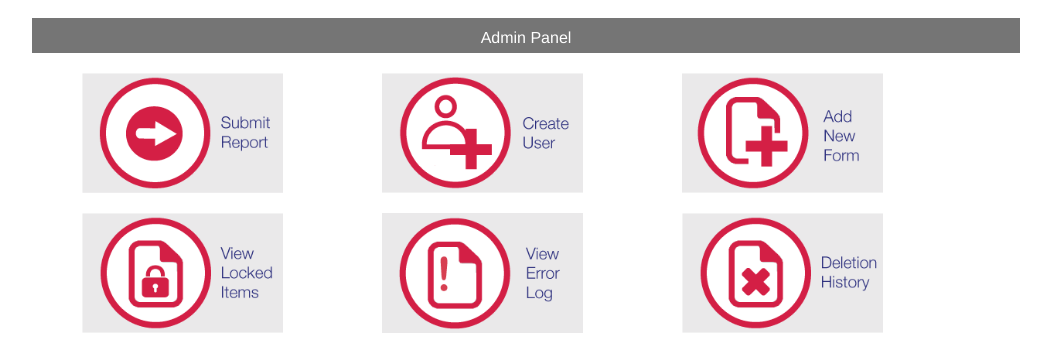
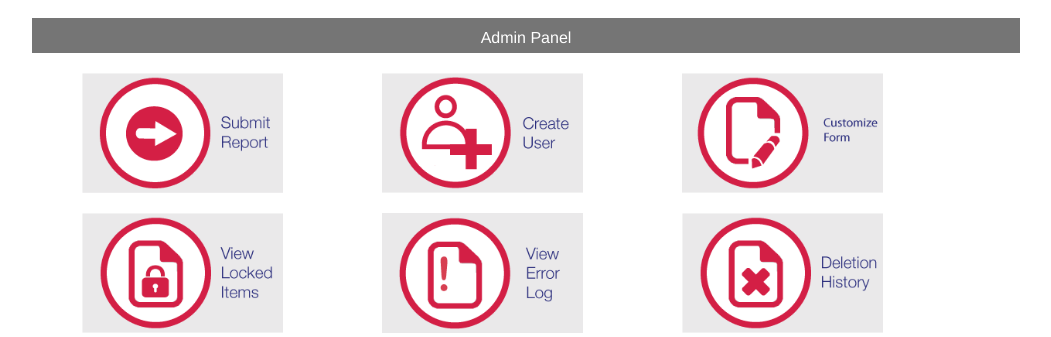
Before and after one commit to amirmeonese/carifDBMS, a CodeIgniter app: page /carifDBMS/index.php/admin/index in a window 1280 px wide. Shown: the part 234-571 px from the top of the page, without its empty margins (94-1145 px from the left). Run offline with CodeIgniter, Linux system fonts and the light colour scheme.

Commit message:
Changed form template icon in admin panel

```diff
--- a/application/views/admin/admin_panel.php
+++ b/application/views/admin/admin_panel.php
@@ -19,7 +19,7 @@
             <div class="span3">
 
                 <form name="add_record" action="admin/create_new_report" method="post">
-                    <input type ="image" src="<?php echo base_url(); ?>img/add_new_form.png" alt="add_new_form_button" height="120px"></input>
+                    <input type ="image" src="<?php echo base_url(); ?>img/customize_form.png" alt="add_new_form_button" height="120px"></input>
                 </form>
             </div>
             <div class="span3">
```
Also changed, not shown: img/customize_form.png (added).
